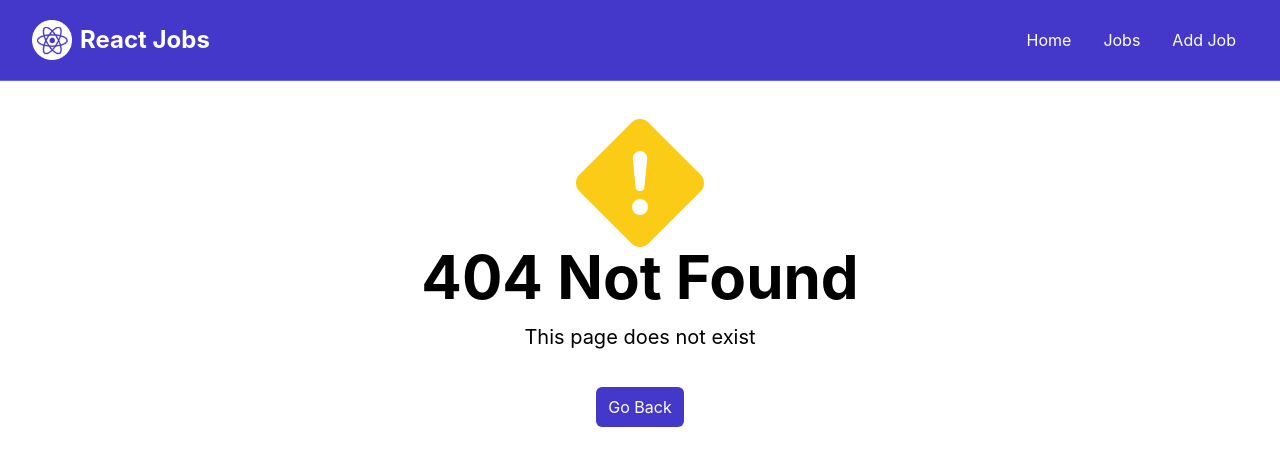
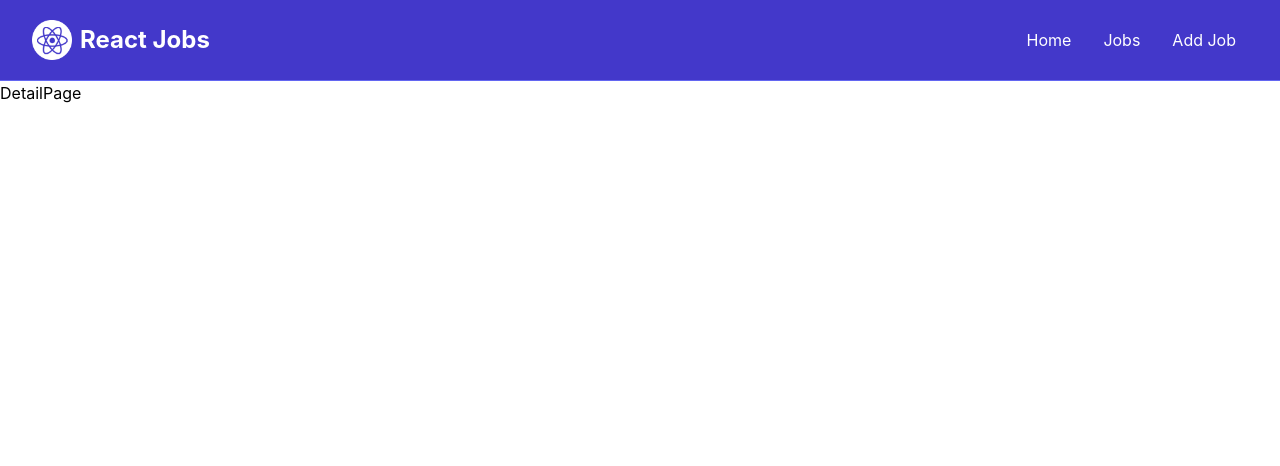
Before and after one commit to baimbrams/reacts-apps, a React (Vite) app: page /detail/1 in a window 1280 px wide. Before the commit this address had no page. Shown: the top 466 px of the page. Built offline with nearby package versions, Linux system fonts and the light colour scheme.

Commit message:
"Detail Page"

```diff
--- a/src/App.jsx
+++ b/src/App.jsx
@@ -8,12 +8,14 @@ import HomePage from "./pages/HomePage";
 import MainLayout from "./layouts/MainLayout";
 import JobsPage from "./pages/JobsPage";
 import ErrorPage from "./pages/ErrorPage";
+import DetailPage from "./pages/DetailPage";
 
 const router = createBrowserRouter(
   createRoutesFromElements(
     <Route path="/" element={<MainLayout />}>
       <Route index element={<HomePage />} />
       <Route path="/jobs" element={<JobsPage />} />
+      <Route path="/detail/:id" element={<DetailPage />} />
       <Route path="*" element={<ErrorPage />} />
     </Route>
   )
--- a/src/components/JobList.jsx
+++ b/src/components/JobList.jsx
@@ -37,7 +37,7 @@ const JobList = ({ jobs }) => {
             {jobs.location}
           </div>
           <Link
-            to={`/jobs/${jobs.id}`}
+            to={`/detail/${jobs.id}`}
             className="h-[36px] bg-indigo-500 hover:bg-indigo-600 text-white px-4 py-2 rounded-lg text-center text-sm"
           >
             Read More
--- /dev/null
+++ b/src/pages/DetailPage.jsx
@@ -0,0 +1,5 @@
+const DetailPage = () => {
+  return <div>DetailPage</div>;
+};
+
+export default DetailPage;
```
